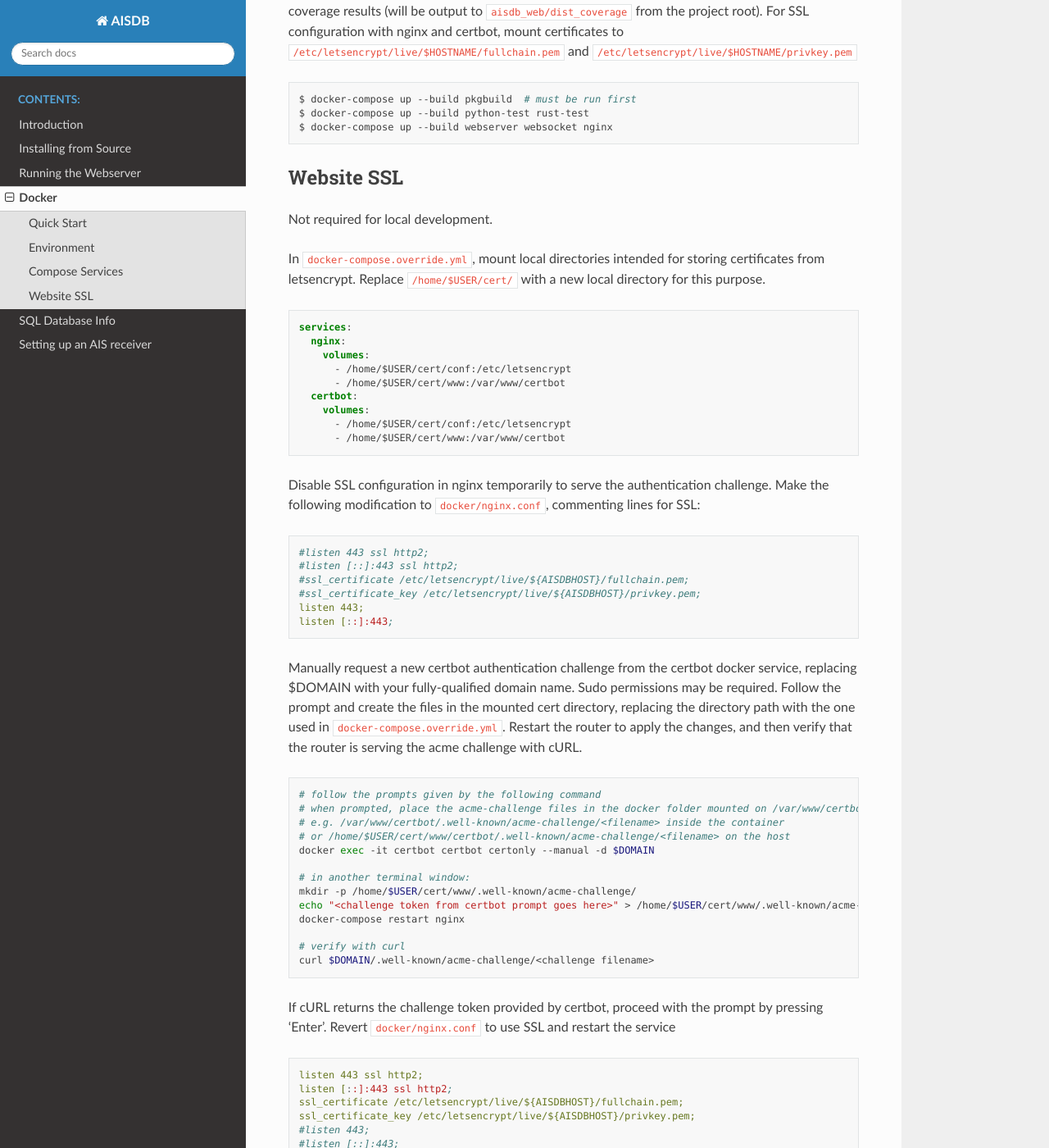
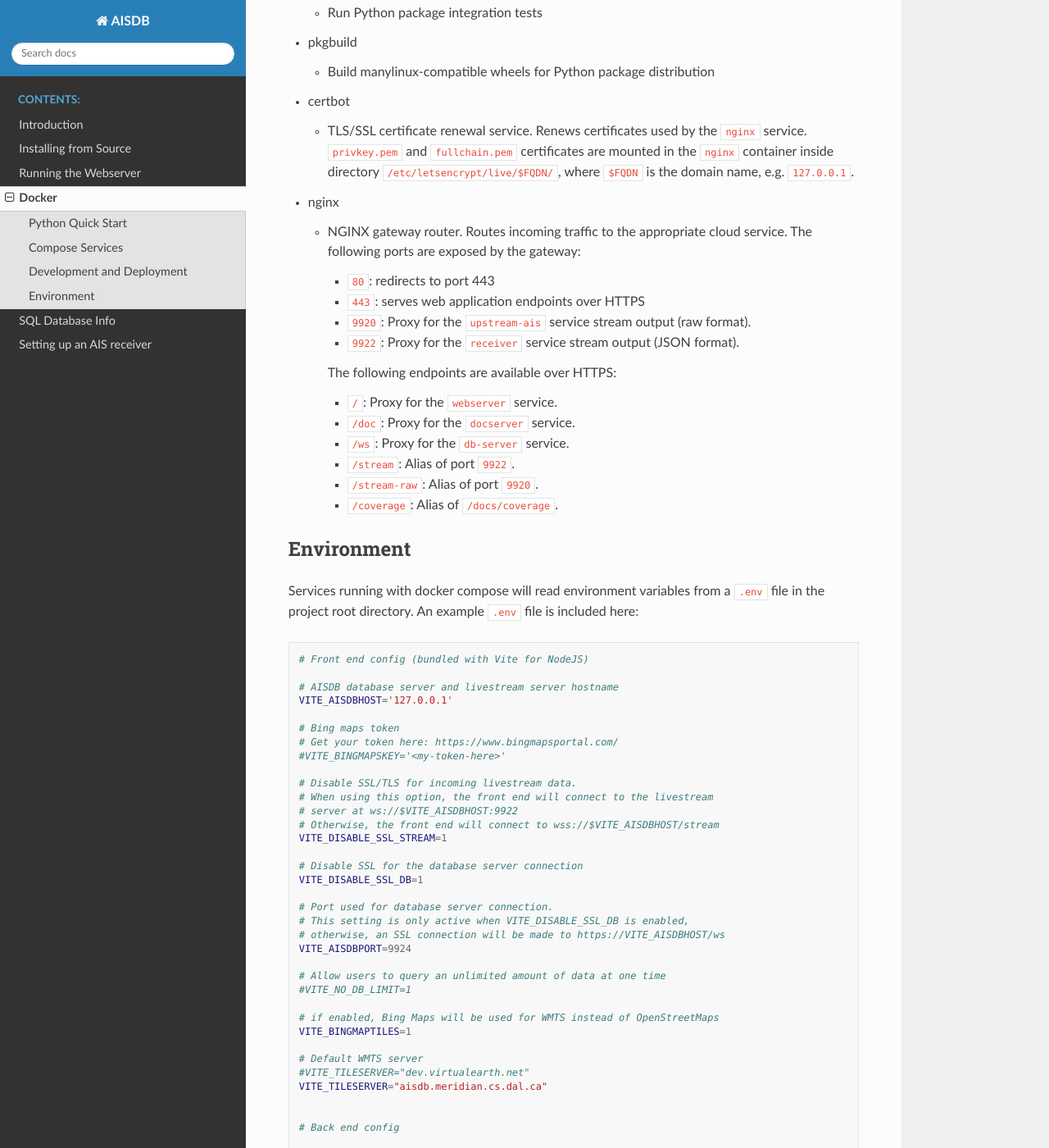
Before and after one commit to AISViz/AISdb, a Sphinx documentation site: the page built from docs/source/docker.rst, in a window 1280 px wide and 1400 px high, scrolled down 1471 px. Shown: the whole window at 82% size. Built offline with Sphinx 7.4.7 and the Read the Docs theme 2.0.0, drawn with Linux system fonts in a browser that asks for light colours; pages that are not in the unit, such as notebooks, are missing from menus; some of the changed text lies outside the part shown.

Commit message:
update cloud services documentation

```diff
--- a/Cargo.toml
+++ b/Cargo.toml
@@ -1,5 +1,5 @@
 [package]
-version = "1.5.1"
+version = "1.5.2"
 name = "aisdb"
 edition = "2021"
 include = [ "aisdb/*.py", "aisdb/aisdb_sql", "aisdb/database/*.py", "aisdb/webdata/*.py", "/src", "pyproject.toml",]
--- a/docker-compose.yml
+++ b/docker-compose.yml
@@ -35,15 +35,12 @@
     volumes:
       - ${AISDBDATADIR:-./testdata}:/aisdb_src/ais/
       - ./docs/dist_coverage:/aisdb_src/docs/dist_coverage
-      #- ./target/:/aisdb_src/target
       - ./testdata:/aisdb_src/testdata
-      #- ./testdata/marinetraffic_test.db:$HOME/testdata/marinetraffic_test.db
     networks:
       ipv6_private:
         ipv6_address: "fc00::10"
     command:
       ["/env_aisdb/bin/python", "-m", "pytest", "aisdb/tests/", "aisdb/", "aisdb/database/", "aisdb/webdata/",  "--doctest-modules", "--durations=10", "-k", "not marinetraffic"]
-    #command: sh -c 'echo $$AISDBDATADIR && echo $$HOME && echo $$AISDBTESTDIR && ls $$HOME && ls $$AISDBDATADIR'
 
   # webapp
   # connects to database server on $AISDBHOST:$AISDBPORT
--- a/docs/source/docker.rst
+++ b/docs/source/docker.rst
@@ -7,148 +7,173 @@
 
 .. _docker_quickstart:
 
-Quick Start
------------
+Python Quick Start
+------------------
 
-A docker image is provided containing Python with AISDB installed.
+A docker image is provided containing a Python environment with AISDB installed.
+To start the container, first ensure that docker/docker-compose is installed on the system, and enter into the command line:
 
 .. code-block:: sh
 
   docker pull meridiancfi/aisdb
   docker run --interactive --tty --volume ./:/aisdb/ meridiancfi/aisdb
 
-
+The current working directory will be mounted inside the container as a volume.
 The same can be achieved with ``docker-compose`` in the context of the repository compose file:
 
 .. code-block:: sh
 
   docker-compose --file ./docker-compose.yml run --rm --volume "`pwd`:/aisdb" aisdb-python
 
+Compose Services
+----------------
+
+In addition to the Python AISDB docker image, AISDB provides a complete suite of cloud services for storing, accessing, viewing, and networking AIS data.
+These services are defined in the ``docker-compose.yml`` file in the project repository.
+Cloud services are implemented in a microservices architecture, using a software-defined network defined in the compose file.
+Services include:
+
+
+* docserver
+
+  - NodeJS webserver to display Sphinx documentation (such as this webpage)
+
+* webserver
+
+  - NodeJS web application front-end interface for AISDB.
+
+* postgresdb
+
+  - AISDB Postgres database storage.
+
+* db-server
+
+  - Web application back-end. Serves vectorized AIS tracks from the Postgres database in response to JSON-formatted queries.
+
+* receiver
+
+  - Listens for IP-enabled AIS transmitters over TLS/TCP or UDP channels, and stores incoming AIS messages in the postgres database. Optionally forwards filtered messages to a downstream UDP channel in raw or parsed format.
+
+* upstream-ais
+
+  - Live streaming AIS server. Listens for AIS messages forwarded by the ``receiver`` service, and reverse-proxy messages to downstream TCP clients or UDP channels. This service provides live-streaming data to the front end ``webserver``.
+
+
+To start all AISDB cloud services, navigate to the repository root directory and enter into the command line (root permissions may be required):
+
+.. code-block:: sh
+
+  docker-compose up --build nginx db-server webserver docserver receiver upstream-ais
+
+
+
+
+Development and Deployment
+--------------------------
+
+The following services are used for the development and deployment of AISDB
+
+* python-test
+
+  - Run Python package integration tests
+
+* pkgbuild
+
+  - Build manylinux-compatible wheels for Python package distribution
+
+* certbot
+
+  - TLS/SSL certificate renewal service. Renews certificates used by the ``nginx`` service. ``privkey.pem`` and ``fullchain.pem`` certificates are mounted in the ``nginx`` container inside directory ``/etc/letsencrypt/live/$FQDN/``,  where ``$FQDN`` is the domain name, e.g. ``127.0.0.1``.
+
+* nginx
+
+  - NGINX gateway router. Routes incoming traffic to the appropriate cloud service. The following ports are exposed by the gateway:
+
+    + ``80``: redirects to port 443
+    + ``443``: serves web application endpoints over HTTPS
+    + ``9920``: Proxy for the ``upstream-ais`` service stream output (raw format).
+    + ``9922``: Proxy for the ``receiver`` service stream output (JSON format).
+
+    The following endpoints are available over HTTPS:
+
+    + ``/``: Proxy for the ``webserver`` service.
+    + ``/doc``: Proxy for the ``docserver`` service.
+    + ``/ws``: Proxy for the ``db-server`` service.
+    + ``/stream``: Alias of port ``9922``.
+    + ``/stream-raw``: Alias of port ``9920``.
+    + ``/coverage``: Alias of ``/docs/coverage``.
+
+
 Environment
 -----------
 
-To enable Bing Maps aerial overlay when hosting the application, obtain a WMTS
-token from `Bing Maps <https://www.bingmapsportal.com/>`_ and place this in
-``.env`` within the project root.
-The ``AISDBHOST`` and ``AISDBPORT`` configurations set the webserver listen address and port, which will default to ``127.0.0.1`` and ``9924`` if unset.
-By default, the webserver will listen to requests from all clients (``*``), but this can be restricted by setting ``AISDBHOSTALLOW``.
-
-
-``.env``
+Services running with docker compose will read environment variables from a ``.env`` file in the project root directory.
+An example ``.env`` file is included here:
 
 .. code-block:: sh
 
-  BINGMAPSKEY="<your token here>"
-  AISDBHOST="<your FQDN here>"
-  AISDBPORT=9924
-  AISDBHOSTALLOW="*"
+  # Front end config (bundled with Vite for NodeJS)
+
+  # AISDB database server and livestream server hostname
+  VITE_AISDBHOST='127.0.0.1'
+
+  # Bing maps token
+  # Get your token here: https://www.bingmapsportal.com/
+  #VITE_BINGMAPSKEY='<my-token-here>'
+
+  # Disable SSL/TLS for incoming livestream data.
+  # When using this option, the front end will connect to the livestream
+  # server at ws://$VITE_AISDBHOST:9922
+  # Otherwise, the front end will connect to wss://$VITE_AISDBHOST/stream
+  VITE_DISABLE_SSL_STREAM=1
+
+  # Disable SSL for the database server connection
+  VITE_DISABLE_SSL_DB=1
+
+  # Port used for database server connection.
+  # This setting is only active when VITE_DISABLE_SSL_DB is enabled,
+  # otherwise, an SSL connection will be made to https://VITE_AISDBHOST/ws
+  VITE_AISDBPORT=9924
+
+  # Allow users to query an unlimited amount of data at one time
+  #VITE_NO_DB_LIMIT=1
+
+  # if enabled, Bing Maps will be used for WMTS instead of OpenStreetMaps
+  VITE_BINGMAPTILES=1
+
+  # Default WMTS server
+  #VITE_TILESERVER="dev.virtualearth.net"
+  VITE_TILESERVER="aisdb.meridian.cs.dal.ca"
 
 
-The default command for starting the websocket server will look for the database file, zone polygons folder, and marinetraffic database file at the following volume locations.
-These can be mounted inside the docker container using a ``docker-compose.override.yml`` in the root project directory, for example:
+  # Back end config
 
-.. code-block::
+  # Hostname
+  AISDBHOST='127.0.0.1'
+  #AISDBHOST='aisdb.meridian.cs.dal.ca'
 
-.. code-block:: yaml
+  # Database server port
+  AISDBPORT=9924
 
-   services:
-     websocket:
-       volumes:
-         - /home/$USER/ais/ais_2022.db:/home/ais_env/ais/ais.db
-         - /home/$USER/ais/:/home/ais_env/ais/
-         - /home/$USER/ais/marinetraffic.db:/home/ais_env/ais/marinetraffic.db
+  # Python database path
+  #AISDBPATH='./AIS.sqlitedb'
+
+  # Postgres database config
+  # For more info on postgres configs, see:
+  # https://github.com/docker-library/docs/blob/master/postgres/README.md#environment-variables
+  POSTGRES_PASSWORD='example'
+
+  # This volume will be mounted for the postgres data directory
+  POSTGRES_VOLUME_DIR='./postgres_data'
+
+  # NGINX CSP header endpoints
+  NGINX_CSP_FRAME_ANCESTORS=""
+  #NGINX_CSP_FRAME_ANCESTORS="https://aisdb.meridian.cs.dal.ca/"
 
 
-Instead of using the default command, consider writing a script similar to examples/start_websocket.py with the filepath locations replaced, and volume paths adjusted accordingly
+  # Tests config
 
-
-Compose Services
-----------------
-
-Run tests, build documentation, and start the webapp with ``docker-compose up --build python-test && docker-compose up --build nginx websocket webserver docserver``.
-Services can also be run individually: ``pkgbuild``, ``python-test``, ``rust-test``, ``webserver``, ``docserver``, ``websocket``, ``nginx``, and ``certbot``.
-Note that the ``python-test`` service must be run before starting ``docserver`` for test coverage results (will be output to ``aisdb_web/dist_coverage`` from the project root).
-For SSL configuration with nginx and certbot, mount certificates to ``/etc/letsencrypt/live/$HOSTNAME/fullchain.pem`` and ``/etc/letsencrypt/live/$HOSTNAME/privkey.pem``
-
-.. code-block:: sh
-
-  $ docker-compose up --build pkgbuild  # must be run first
-  $ docker-compose up --build python-test rust-test
-  $ docker-compose up --build webserver websocket nginx
-
-
-Website SSL
------------
-
-Not required for local development.
-
-In ``docker-compose.override.yml``, mount local directories intended for storing certificates from letsencrypt.
-Replace ``/home/$USER/cert/`` with a new local directory for this purpose.
-
-.. code-block:: yaml
-
-  services:
-    nginx:
-      volumes:
-        - /home/$USER/cert/conf:/etc/letsencrypt
-        - /home/$USER/cert/www:/var/www/certbot
-    certbot:
-      volumes:
-        - /home/$USER/cert/conf:/etc/letsencrypt
-        - /home/$USER/cert/www:/var/www/certbot
-
-Disable SSL configuration in nginx temporarily to serve the authentication challenge.
-Make the following modification to ``docker/nginx.conf``, commenting lines for SSL:
-
-.. code-block:: cfg
-
-   #listen 443 ssl http2;
-   #listen [::]:443 ssl http2;
-   #ssl_certificate /etc/letsencrypt/live/${AISDBHOST}/fullchain.pem;
-   #ssl_certificate_key /etc/letsencrypt/live/${AISDBHOST}/privkey.pem;
-   listen 443;
-   listen [::]:443;
-
-Manually request a new certbot authentication challenge from the certbot docker service, replacing $DOMAIN with your fully-qualified domain name.
-Sudo permissions may be required.
-Follow the prompt and create the files in the mounted cert directory, replacing the directory path with the one used in ``docker-compose.override.yml``.
-Restart the router to apply the changes, and then verify that the router is serving the acme challenge with cURL.
-
-.. code-block:: sh
-
-   # follow the prompts given by the following command
-   # when prompted, place the acme-challenge files in the docker folder mounted on /var/www/certbot
-   # e.g. /var/www/certbot/.well-known/acme-challenge/<filename> inside the container
-   # or /home/$USER/cert/www/certbot/.well-known/acme-challenge/<filename> on the host
-   docker exec -it certbot certbot certonly --manual -d $DOMAIN
-
-   # in another terminal window:
-   mkdir -p /home/$USER/cert/www/.well-known/acme-challenge/
-   echo "<challenge token from certbot prompt goes here>" > /home/$USER/cert/www/.well-known/acme-challenge/<challenge filename>
-   docker-compose restart nginx
-
-   # verify with curl
-   curl $DOMAIN/.well-known/acme-challenge/<challenge filename>
-
-
-If cURL returns the challenge token provided by certbot, proceed with the prompt by pressing 'Enter'.
-Revert ``docker/nginx.conf`` to use SSL and restart the service
-
-.. code-block:: cfg
-
-   listen 443 ssl http2;
-   listen [::]:443 ssl http2;
-   ssl_certificate /etc/letsencrypt/live/${AISDBHOST}/fullchain.pem;
-   ssl_certificate_key /etc/letsencrypt/live/${AISDBHOST}/privkey.pem;
-   #listen 443;
-   #listen [::]:443;
-
-
-.. code-block:: sh
-
-   docker-compose restart nginx certbot
-
-
-See the following tutorial for more info
-
-| https://pentacent.medium.com/nginx-and-lets-encrypt-with-docker-in-less-than-5-minutes-b4b8a60d3a71
+  # Mounted AISDB metadata directory.
+  # Will be used during testing
+  AISDBDATADIR='/RAID0/ais/'
+  AISDBMARINETRAFFIC='/RAID0/ais/marinetraffic_V2.db'
--- a/pyproject.toml
+++ b/pyproject.toml
@@ -9,7 +9,7 @@
 requires-dist = [ "maturin>=0.13", "numpy", "wheel",]
 dependencies = [ "packaging", "pillow", "requests", "selenium", "shapely", "tqdm", "numpy", "webdriver-manager", "psycopg[binary]",]
 zip-safe = false
-version = "1.5.1"
+version = "1.5.2"
 readme = "readme.rst"
 description = "AIS Database and Processing Utils"
 classifiers = [ "Intended Audience :: Developers", "Intended Audience :: Science/Research", "License :: OSI Approved :: MIT License", "Operating System :: POSIX :: Linux", "Programming Language :: Python :: 3.8", "Programming Language :: Python :: 3.9", "Programming Language :: Python :: 3.10", "Programming Language :: Rust", "Programming Language :: SQL", "Programming Language :: JavaScript", "Topic :: Communications :: Ham Radio", "Topic :: Database :: Database Engines/Servers", "Topic :: Database :: Front-Ends", "Topic :: Scientific/Engineering :: GIS", "Topic :: Scientific/Engineering :: Information Analysis", "Topic :: Utilities",]
```
Also changed, not shown: docs/changelog.rst, 6 other files.
